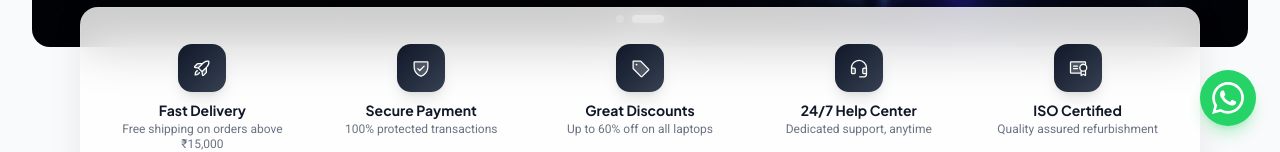
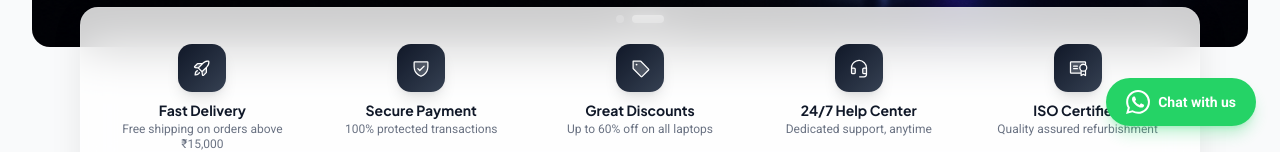
Before and after one commit to ajaysinghdev14-source/gurugram-laptops-web, a Next.js app: page / in a window 1280 px wide. Shown: the part 650-802 px from the top of the page. Built offline with nearby package versions, Linux system fonts and the light colour scheme; no server answers.

Commit message:
feat: improve whatsapp widget discoverability with pill design

```diff
--- a/components/whatsapp-widget.tsx
+++ b/components/whatsapp-widget.tsx
@@ -28,31 +28,30 @@ export function WhatsAppWidget() {
   const encodedMessage = encodeURIComponent(message);
   const whatsappUrl = `https://wa.me/${phoneNumber}?text=${encodedMessage}`;
 
+  const isProductPage = pathname.startsWith("/shop/") && pathname.length > 6;
+
   return (
-    <div className="fixed bottom-6 right-6 z-50 group">
-      {/* Tooltip that shows on hover */}
-      <div className="absolute -top-12 right-0 w-max opacity-0 group-hover:opacity-100 transition-opacity bg-black text-white text-xs font-medium px-3 py-2 rounded-lg shadow-lg pointer-events-none">
-        Chat with us!
-        <div className="absolute -bottom-1 right-5 w-2 h-2 bg-black rotate-45"></div>
-      </div>
-
-      {/* WhatsApp Button */}
+    <div className="fixed bottom-6 right-6 z-50">
+      {/* WhatsApp Pill Button */}
       <a
         href={whatsappUrl}
         target="_blank"
         rel="noopener noreferrer"
-        className="flex h-14 w-14 items-center justify-center rounded-full bg-[#25D366] text-white shadow-lg shadow-[#25D366]/30 hover:scale-110 hover:shadow-xl hover:shadow-[#25D366]/40 transition-all duration-300 focus:outline-none focus:ring-4 focus:ring-[#25D366]/50"
+        className="flex h-12 items-center justify-center gap-2 rounded-full bg-[#25D366] px-5 text-white shadow-lg shadow-[#25D366]/30 transition-all duration-300 hover:scale-105 hover:shadow-xl hover:shadow-[#25D366]/40 focus:outline-none focus:ring-4 focus:ring-[#25D366]/50"
         aria-label="Chat on WhatsApp"
       >
         <svg
           xmlns="http://www.w3.org/2000/svg"
-          width="32"
-          height="32"
+          width="24"
+          height="24"
           viewBox="0 0 24 24"
           fill="currentColor"
         >
           <path d="M17.472 14.382c-.297-.149-1.758-.867-2.03-.967-.273-.099-.471-.148-.67.15-.197.297-.767.966-.94 1.164-.173.199-.347.223-.644.075-.297-.15-1.255-.463-2.39-1.475-.883-.788-1.48-1.761-1.653-2.059-.173-.297-.018-.458.13-.606.134-.133.298-.347.446-.52.149-.174.198-.298.298-.497.099-.198.05-.371-.025-.52-.075-.149-.669-1.612-.916-2.207-.242-.579-.487-.5-.669-.51a12.8 12.8 0 0 0-.57-.01c-.198 0-.52.074-.792.372-.272.297-1.04 1.016-1.04 2.479 0 1.462 1.065 2.875 1.213 3.074.149.198 2.096 3.2 5.077 4.487.709.306 1.262.489 1.694.625.712.227 1.36.195 1.871.118.571-.085 1.758-.719 2.006-1.413.248-.694.248-1.289.173-1.413-.074-.124-.272-.198-.57-.347m-5.421 7.403h-.004a9.87 9.87 0 0 1-5.031-1.378l-.361-.214-3.741.982.998-3.648-.235-.374a9.86 9.86 0 0 1-1.51-5.26c.001-5.45 4.436-9.884 9.888-9.884 2.64 0 5.122 1.03 6.988 2.898a9.825 9.825 0 0 1 2.893 6.994c-.003 5.45-4.437 9.884-9.885 9.884m8.413-18.297A11.815 11.815 0 0 0 12.05 0C5.495 0 .16 5.335.157 11.892c0 2.096.547 4.142 1.588 5.945L.057 24l6.305-1.654a11.882 11.882 0 0 0 5.683 1.448h.005c6.554 0 11.89-5.335 11.893-11.893a11.821 11.821 0 0 0-3.48-8.413Z"/>
         </svg>
+        <span className="text-sm font-semibold">
+          {isProductPage ? "Inquire on WhatsApp" : "Chat with us"}
+        </span>
       </a>
     </div>
   );
```
